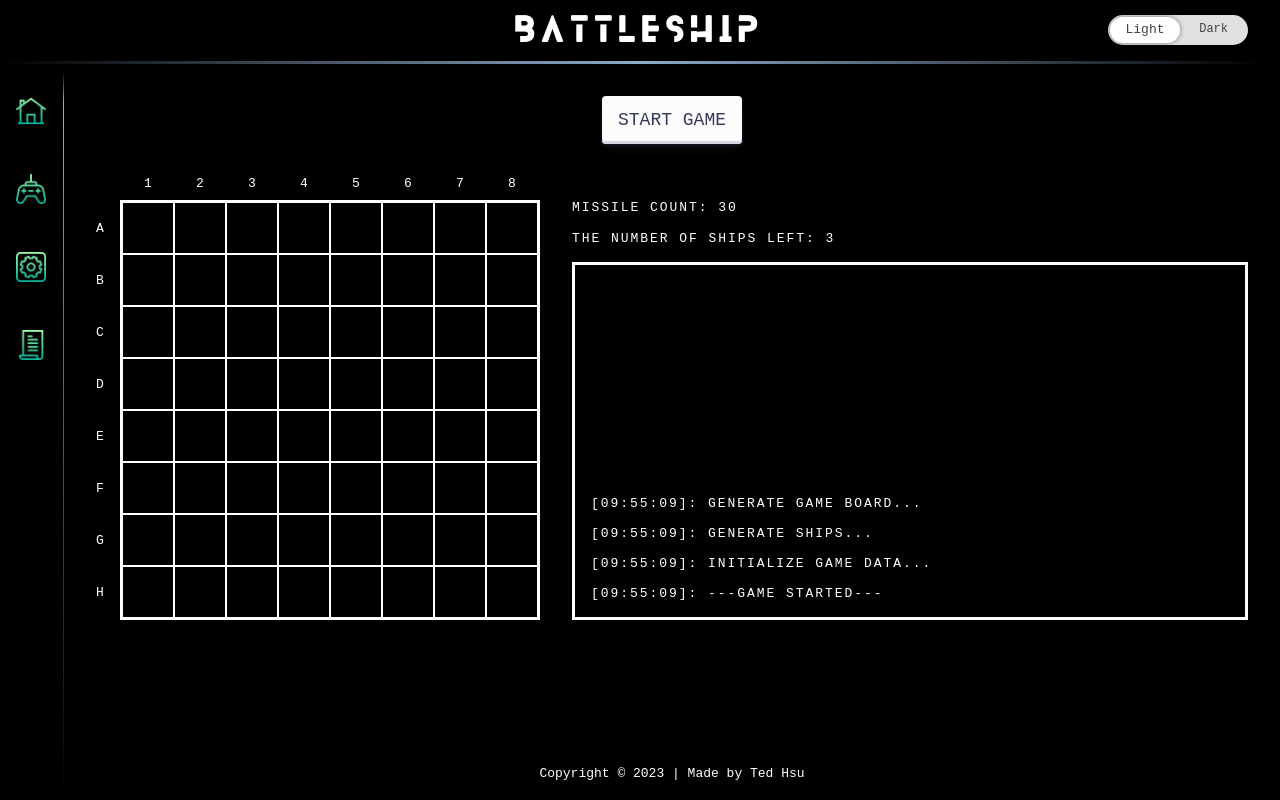
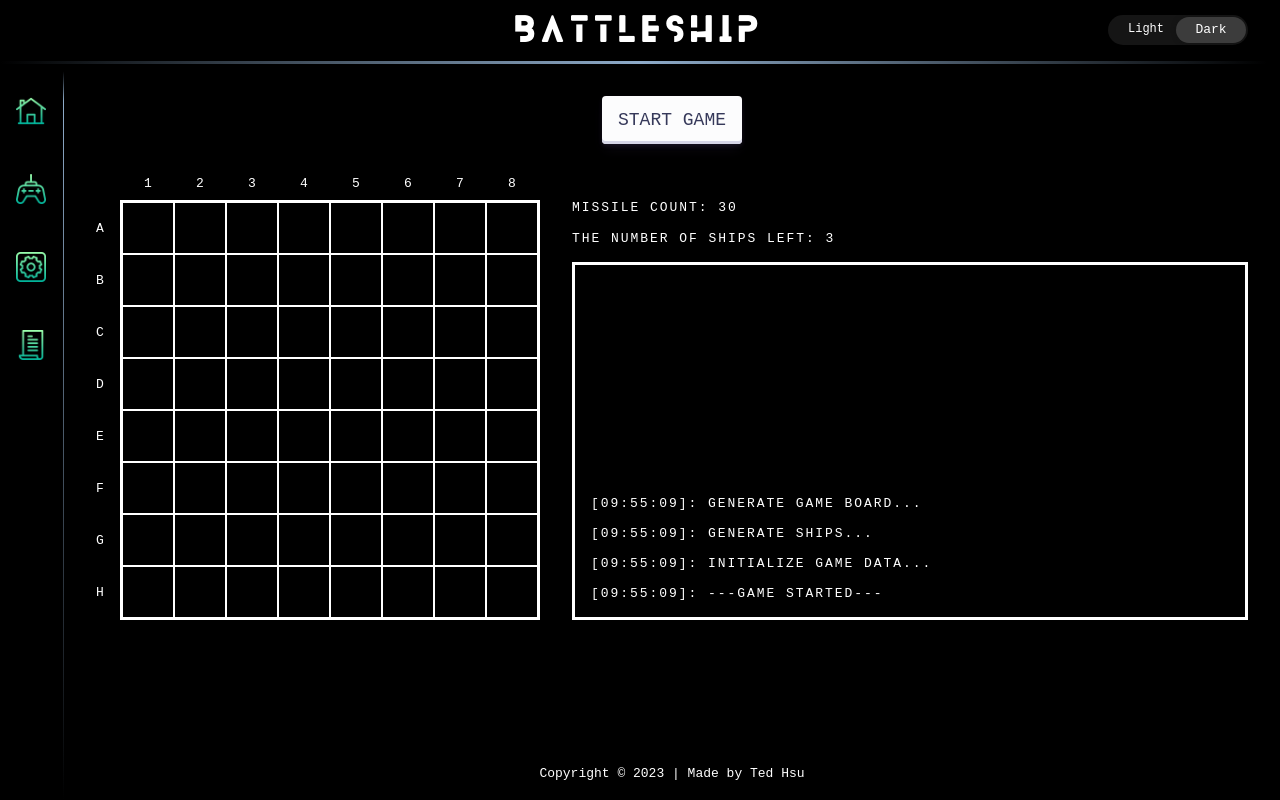
Before and after one commit to tedythsu/battleship-game, an Angular app: page /game in a window 1280 px wide. Built offline with nearby package versions, Linux system fonts and the light colour scheme.

Commit message:
feat: Add mode switch functionality

```diff
--- a/src/app/app.component.scss
+++ b/src/app/app.component.scss
@@ -1,6 +1,9 @@
 .page-container {
   display: flex;
   flex-direction: row;
+  color: var(--text-color);
+  background-color: var(--bg-color);
+  transition: all ease 0.25s;
 
   .content-container {
     height: calc(100vh - var(--header-height));
--- a/src/app/core/components/footer/footer.component.scss
+++ b/src/app/core/components/footer/footer.component.scss
@@ -1,6 +1,4 @@
 .footer {
-  background-color: black;
-  color: white;
   padding: 1rem 4rem;
   text-align: center;
 }
--- a/src/app/core/components/header/header.component.html
+++ b/src/app/core/components/header/header.component.html
@@ -2,7 +2,7 @@
   <h1 class="header__title">Battleship</h1>
   <div class="header__switch-container">
       <label class="color-mode-switch">
-        <input type="checkbox" name="color_mode" value="1">
+        <input [ngModel]="darkMode()" type="checkbox" name="color_mode" (ngModelChange)="toggleDarkMode()">
         <label for="color_mode" data-on="Dark" data-off="Light" class="color-mode-switch-inner"></label>
       </label>
   </div>
--- a/src/app/core/components/header/header.component.scss
+++ b/src/app/core/components/header/header.component.scss
@@ -4,10 +4,10 @@
   justify-content: center;
   padding: 1em;
   position: relative;
-  border-image: linear-gradient(to left,
-      rgba(0, 0, 0, 1) 1%,
-      #8EABC9 50%,
-      rgba(0, 0, 0, 1) 100%) 0 0 100% 0/0 0 3px 0 stretch;
+  border-image: var(--header-border-image);
+  color: var(--text-color);
+  background-color: var(--bg-color);
+  transition: all 0.25s ease;
 
   &__title {
     font-family: 'Blanka';
--- a/src/app/core/components/header/header.component.ts
+++ b/src/app/core/components/header/header.component.ts
@@ -1,19 +1,31 @@
-import { Component } from '@angular/core';
+import { Component, signal, effect, WritableSignal } from '@angular/core';
 import { CommonModule } from '@angular/common';
 import { SidenavService } from '../../services/sidenav.service';
+import { FormsModule } from '@angular/forms';
 
 @Component({
   selector: 'app-header',
   standalone: true,
-  imports: [CommonModule],
+  imports: [CommonModule, FormsModule],
   templateUrl: './header.component.html',
   styleUrl: './header.component.scss'
 })
 export class HeaderComponent {
 
-  constructor(private sidenav: SidenavService) { }
+  darkMode: WritableSignal<boolean> = signal(true);
 
-  public toggleSidenav() {
+  constructor(private sidenav: SidenavService) {
+    effect(() => {
+      this.darkMode() ? document.body.classList.remove('light-mode') : document.body.classList.add('light-mode');
+    });
+  }
+
+  public toggleSidenav(): void {
     this.sidenav.toggle();
   }
+
+  public toggleDarkMode(): void {
+    this.darkMode.set(!this.darkMode());
+  }
+
 }
--- a/src/app/core/components/sidenav/sidenav.component.scss
+++ b/src/app/core/components/sidenav/sidenav.component.scss
@@ -2,16 +2,12 @@
   height: calc(100vh - var(--header-height));
   width: var(--sidenav-close-width);
   box-sizing: border-box;
-  background-color: black;
+  background-color: var(--bg-color);
   transition: 0.25s all cubic-bezier(.36, -0.01, 0, .77);
   padding: 2rem 1rem;
   position: fixed;
   z-index: 2;
-
-  border-image: linear-gradient(to bottom,
-        rgba(0, 0, 0, 1) 1%,
-        #8EABC9 5%,
-        rgba(0, 0, 0, 1) 100%) 0 100% 0 0/0 1px 0 0 stretch;
+  border-image: var(--sidenav-border-image);
 
   .mask {
     width: 100vw;
@@ -60,7 +56,7 @@
           }
 
           .link-text {
-            color: white;
+            color: var(--text-color);
             font-family: 'Blanka';
             letter-spacing: 0.3rem;
           }
--- a/src/app/pages/game-page/game-page.component.scss
+++ b/src/app/pages/game-page/game-page.component.scss
@@ -64,9 +64,8 @@
     flex-shrink: 0;
     flex-wrap: wrap;
     justify-content: center;
-    border: 2px solid white;
+    border: 2px solid;
     opacity: 1;
-    transition: all 0.25s ease;
 
     &__coordinates {
       position: absolute;
@@ -87,7 +86,7 @@
     &__cell {
       width: 50px;
       height: 50px;
-      border: 1px solid white;
+      border: 1px solid;
       background-size: 50px;
 
       &:hover {
--- a/src/styles.scss
+++ b/src/styles.scss
@@ -4,8 +4,23 @@ body {
   margin: 0;
   font-family: monospace;
   overflow: hidden;
-  background-color: black;
-  color: white;
+  --bg-color: #000000;
+  --text-color: #FFFFFF;
+
+  --header-border-image: linear-gradient(to left,
+  var(--bg-color) 1%,
+  #8EABC9 50%,
+  var(--bg-color) 100%) 0 0 100% 0/0 0 3px 0 stretch;
+
+  --sidenav-border-image: linear-gradient(to bottom,
+  var(--bg-color) 1%,
+  #8EABC9 5%,
+  var(--bg-color) 100%) 0 100% 0 0/0 1px 0 0 stretch;
+}
+
+.light-mode {
+  --bg-color: #FFFFFF;
+  --text-color: #000000;
 }
 
 :root {
```
